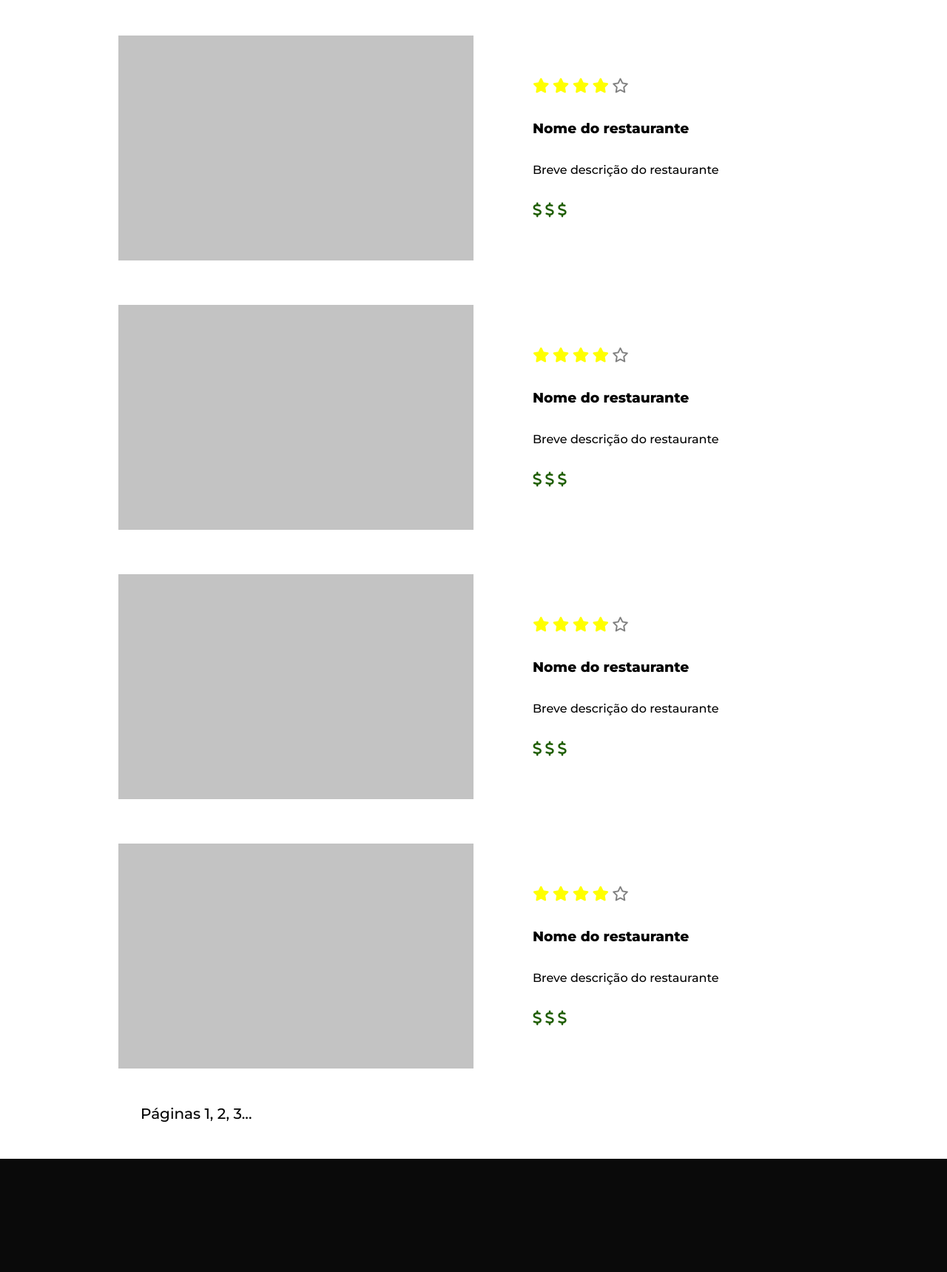
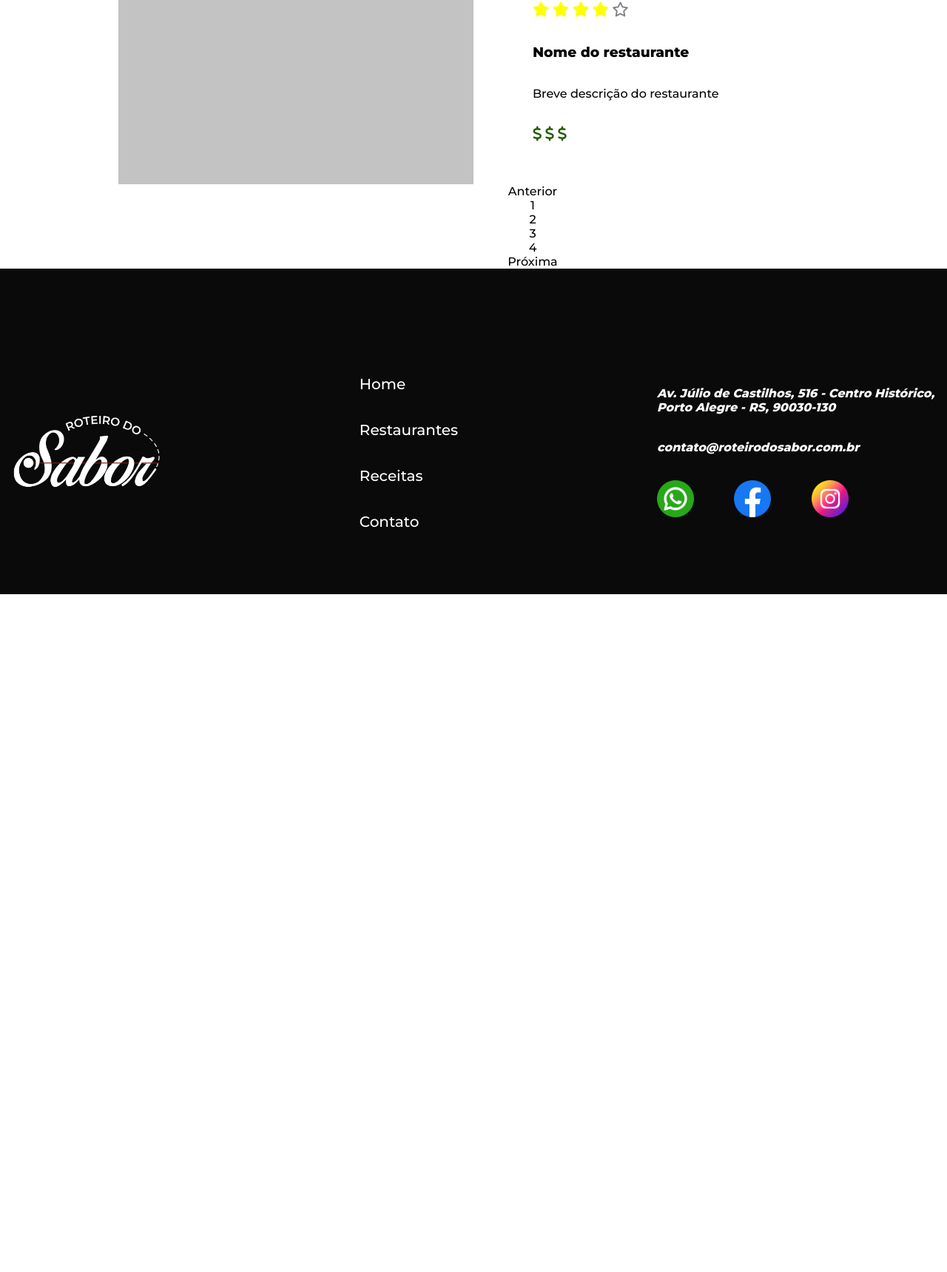
Before and after one commit to Shyntt01/projeto-grupo-02, a plain HTML site: page restaurante_lista.html in a window 1280 px wide. Shown: the part 1012-2731 px from the top of the page at 74% size. After the commit the page ends 1815 px from the top, so only its background shows below. Drawn offline with Linux system fonts and the light colour scheme.

Commit message:
Correção de classe do Header e Footer

```diff
--- a/css/restaurante_lista.css
+++ b/css/restaurante_lista.css
@@ -1,10 +1,11 @@
 /*Aqui o menu de filtragem*/
 
-.main {
+main {
     margin-top: 150px;
+
 }
 
-.filtro {
+.filtro ul {
     display: flex;
     align-items: center;
 }
@@ -21,7 +22,7 @@
 }
 
 /*Aqui começa a lista de restaurantes*/
-.main{
+main {
     margin-left: 160px;
 }
 
@@ -31,6 +32,12 @@
     align-items: center;
 }
 
+.listagem-restaurantes h3:hover {
+    background-color: #333333;
+    color: #ffffff;
+    border-radius: 10px;
+
+}
 
 .img-restaurante {
     width: 480px;
@@ -51,6 +58,16 @@
     margin-bottom: 35px;
 }
 
+.texto-restaurante h3 {
+    color: inherit;
+}
+
+
 i {
   font-size: 20px;
 }
+
+
+.pagination {
+    text-align: center;
+}
--- a/css/style.css
+++ b/css/style.css
@@ -49,7 +49,8 @@ header figure img {
   margin-right: 100px;
 }
 
-nav li {
+.lista-header li,
+.lista-footer {
   padding: 30px;
   display: inline-block;
   /* text-align: center; */
@@ -57,18 +58,18 @@ nav li {
   font-size: 20px;
 }
 
-nav ul {
+.lista-header ul {
   list-style-type: none;
   margin: 0;
   padding: 0;
 }
 
-nav ul li {
+.lista-header ul li {
   display: inline-block;
   margin-right: 10px;
 }
 
-nav ul li a {
+.lista-header ul li a {
   text-decoration: none;
   color: black;
   padding: 5px;
--- a/js/header.js
+++ b/js/header.js
@@ -11,7 +11,7 @@ cabecalho.innerHTML = `
           ><img src="./assets/img/Roteiro do sabor.png" alt="Logo Roteiro do sabor"
         /></a>
       </figure>
-      <nav class="lista">
+      <nav class="lista-header">
         <ul>
           <li><a href="index.html">Home</a></li>
           <li><a href="restaurante_lista.html">Restaurantes</a></li>
--- a/restaurante_lista.html
+++ b/restaurante_lista.html
@@ -20,14 +20,16 @@
   </head>
   <body>
     <header></header>
-    <main class="main">
+    <main>
       <nav class="filtro">
+        <ul>
           <li>Avaliação</li>
           <div class="triangulo-invertido"></div>
           <li>Local</li>
           <div class="triangulo-invertido"></div>
           <li>Tipo de comida</li>
           <div class="triangulo-invertido"></div>
+        </ul>
       </nav>
 
         <section class="listagem-restaurantes">
@@ -40,6 +42,7 @@
           <i class="fa-regular fa-star" style="color: gray;"></i>
           <h3><a href="restaurante_individual.html">Sabores do Sertão</a></h3>
           <p>Breve descrição do restaurante</p>
+          <i class="fa-solid fa-dollar-sign" style="color: #1E5D00;"></i>
           <i class="fa-solid fa-dollar-sign" style="color: #1E5D00;"></i>
           <i class="fa-solid fa-dollar-sign" style="color: #1E5D00;"></i>
           <i class="fa-solid fa-dollar-sign" style="color: #1E5D00;"></i>
@@ -78,61 +81,21 @@
           </div>
         </section>
 
-        <section class="listagem-restaurantes">
-          <img class="img-restaurante" src="/assets/img/cinza.png" alt="" />
-          <div class="texto-restaurante">
-          <i class="fas fa-star" style="color: yellow;"></i>
-          <i class="fas fa-star" style="color: yellow;"></i>
-          <i class="fas fa-star" style="color: yellow;"></i>
-          <i class="fas fa-star" style="color: yellow;"></i>
-          <i class="fa-regular fa-star" style="color: gray;"></i>
-          <h3>Nome do restaurante</h3>
-          <p>Breve descrição do restaurante</p>
-          <i class="fa-solid fa-dollar-sign" style="color: #1E5D00;"></i>
-          <i class="fa-solid fa-dollar-sign" style="color: #1E5D00;"></i>
-          <i class="fa-solid fa-dollar-sign" style="color: #1E5D00;"></i>
+        <div>
+          <nav class="pagination">
+            <ul>
+              <li><a>Anterior</a></li>
+              <li><a>1</a></li>
+              <li><a>2</a></li>
+              <li><a>3</a></li>
+              <li><a>4</a></li>
+              <li><a>Próxima</a></li>
+            </ul>
+          </nav>
         </div>
-        </section>
-
-        <section class="listagem-restaurantes">
-          <img class="img-restaurante" src="/assets/img/cinza.png" alt="" />
-          <div class="texto-restaurante">
-          <i class="fas fa-star" style="color: yellow;"></i>
-          <i class="fas fa-star" style="color: yellow;"></i>
-          <i class="fas fa-star" style="color: yellow;"></i>
-          <i class="fas fa-star" style="color: yellow;"></i>
-          <i class="fa-regular fa-star" style="color: gray;"></i>
-          <h3>Nome do restaurante</h3>
-          <p>Breve descrição do restaurante</p>
-          <i class="fa-solid fa-dollar-sign" style="color: #1E5D00;"></i>
-          <i class="fa-solid fa-dollar-sign" style="color: #1E5D00;"></i>
-          <i class="fa-solid fa-dollar-sign" style="color: #1E5D00;"></i>
-          </div>
-        </section>
-
-        <section class="listagem-restaurantes">
-          <img class="img-restaurante" src="/assets/img/cinza.png" alt="" />
-          <div class="texto-restaurante">
-          <i class="fas fa-star" style="color: yellow;"></i>
-          <i class="fas fa-star" style="color: yellow;"></i>
-          <i class="fas fa-star" style="color: yellow;"></i>
-          <i class="fas fa-star" style="color: yellow;"></i>
-          <i class="fa-regular fa-star" style="color: gray;"></i>
-          <h3>Nome do restaurante</h3>
-          <p>Breve descrição do restaurante</p>
-          <i class="fa-solid fa-dollar-sign" style="color: #1E5D00;"></i>
-          <i class="fa-solid fa-dollar-sign" style="color: #1E5D00;"></i>
-          <i class="fa-solid fa-dollar-sign" style="color: #1E5D00;"></i>
-          </div>
-        </section>
-
-      <nav>
-        <li>Páginas 1, 2, 3...</li>
-      </nav>
     </main>
 
     <footer>
-      <iframe src="footer.html" frameborder="0" scrolling="no"></iframe>
     </footer>
   </body>
 </html>
```
Lines whose indentation alone changed are shown as unchanged.
